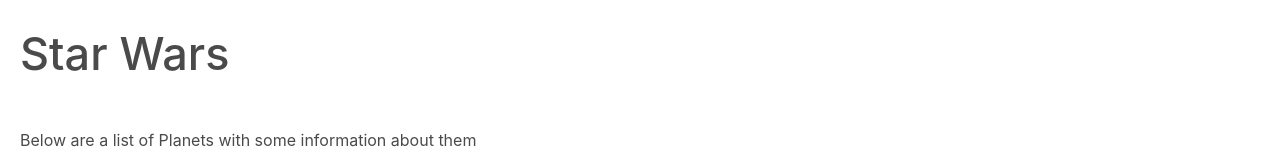
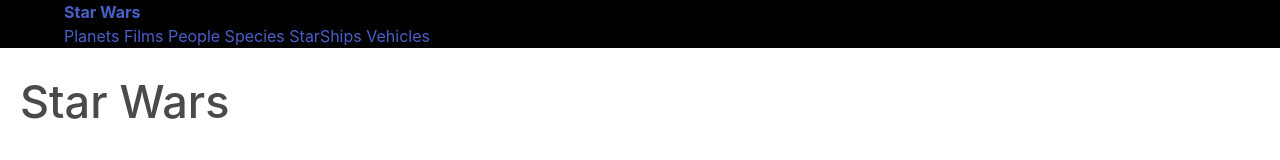
Before and after one commit to ariesdav333/StarWarsApp, a Vue app: page / in a window 1280 px wide. Shown: the top 160 px of the page. Built offline with nearby package versions, Linux system fonts and the light colour scheme; no server answers.

Commit message:
Added a blacknav bar to stick with the starwars theme. Added some routes into the navbar

```diff
--- a/src/App.vue
+++ b/src/App.vue
@@ -1,5 +1,38 @@
 <template>
   <div id="app">
+    <div class="nav has-shadow">
+      <div class="container">
+        <div class="nav-left">
+          <a class=""> <b>Star Wars</b> </a>
+        </div>
+
+          <span class="nav-toggle">  <!-- for mobile devices -->
+        <span></span>
+        <span></span>
+        <span></span>
+      </span>
+
+        <div class="nav-right nav-menu"> <!-- Create the router links here -->
+
+      <router-link to="planets" class="nav-item"> Planets </router-link>
+      <router-link to="films" class="nav-item r-item"> Films </router-link>
+      <router-link to="people" class="nav-item r-item"> People </router-link>
+       <router-link to="species" class="nav-item r-item"> Species </router-link>
+        <router-link to="starships" class="nav-item r-item"> StarShips </router-link>
+         <router-link to="vehicles" class="nav-item r-item"> Vehicles </router-link>
+
+      <div class="nav-item">
+        <p class="control">
+
+        </p>
+
+
+      </div>
+        </div>
+      </div>
+    </div>
+
+
     <h1 class="header"> Star Wars </h1>
 
     <h2 class="header-h2"> Below are a list of Planets with some information about them </h2>
@@ -22,6 +55,8 @@
 </template>
 
 <script>
+
+
 export default {
 
   data(){
@@ -68,4 +103,8 @@
   padding: 20px;
 }
 
+.nav{
+  background-color: black;
+}
+
 </style>
```
